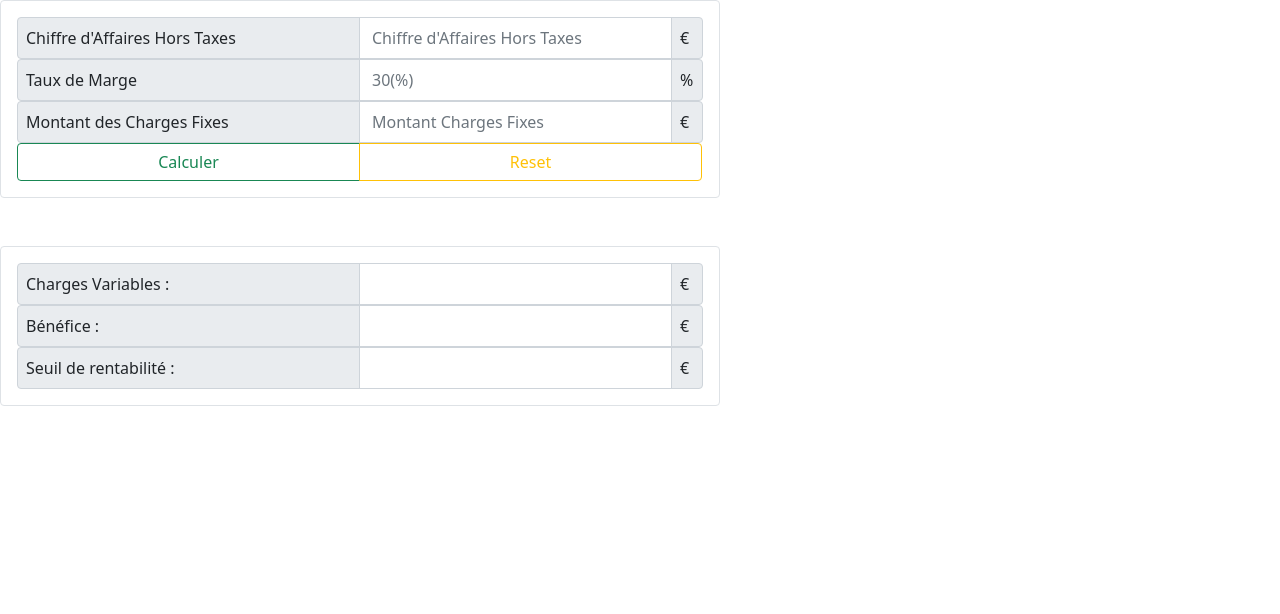
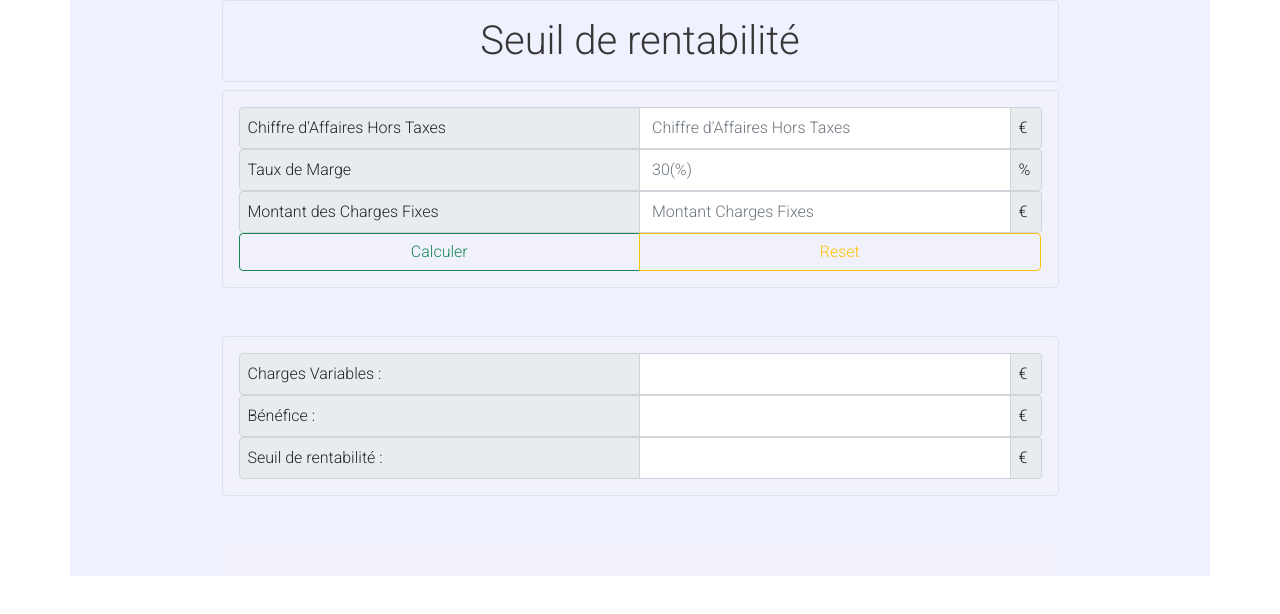
Before and after one commit to ludo06000/Break-even-calculation, a plain HTML site: page index.html in a window 1280 px wide. Drawn offline with nearby package versions, Linux system fonts and the light colour scheme.

Commit message:
commit mise à jour app

```diff
--- a/index.html
+++ b/index.html
@@ -7,6 +7,7 @@
 
     <!-- StyleSheet -->
     <link href="https://cdn.jsdelivr.net/npm/bootstrap@5.1.3/dist/css/bootstrap.min.css" rel="stylesheet" integrity="sha384-1BmE4kWBq78iYhFldvKuhfTAU6auU8tT94WrHftjDbrCEXSU1oBoqyl2QvZ6jIW3" crossorigin="anonymous">
+    <link href="https://fonts.googleapis.com/css2?family=Roboto:wght@100;300&display=swap" rel="stylesheet">
     <link rel="stylesheet" href="style.css">
 
     <!-- Script -->
@@ -16,12 +17,12 @@
     <title>Break-even calculation</title>
 </head>
 <body>
-    <header>
-
+    <header class="container d-flex justify-content-center">
+        <h1 class="w-75 text-center border rounded p-3" >Seuil de rentabilité</h1>
     </header>
 
-    <div class="w-75">
-        <form class="w-75 border rounded p-3">
+    <div class="container d-flex flex-column align-items-center">
+        <form class="w-75 border rounded p-3 boxContainer">
             <div class="input-group flex-nowrap">
                 <span class="input-group-text w-50 p-2" id="addon-wrapping">Chiffre d'Affaires Hors Taxes</span>
                 <input type="text" class="form-control" id="caht" placeholder="Chiffre d'Affaires Hors Taxes">
@@ -43,7 +44,7 @@
 
             </div>
         </form>
-        <div class="w-75 border rounded p-3 mt-5">
+        <div class="w-75 border rounded p-3 mt-5 boxContainer">
             <div class="input-group flex-nowrap">
                 <span class="input-group-text w-50 p-2" id="addon-wrapping">Charges Variables : </span>
                 <input type="text" class="form-control" id="variableCostView" >
@@ -61,7 +62,7 @@
             </div>
 
         </div>
-        <div id="graphContainer" class="w-75">
+        <div id="graphContainer" class="w-75 rounded p-3 mt-5 boxContainer">
 
         </div>
     </div>
--- a/script.js
+++ b/script.js
@@ -36,6 +36,7 @@ function breakEventPoint() {
 
     let canvas = document.querySelector(".graphSr");
     let context = canvas.getContext('2d');
+    graphContainer.classList.add('border');
 
     var data = {
         labels : ['0', caht.value*0.3333, caht.value*0.6666, caht.value, caht.value*1.3333, caht.value*1.6666],
@@ -88,4 +89,5 @@ resetBtn.addEventListener('click', function(){
     srView.value = "";
     let element = document.querySelector(".graphSr");
     element.remove();
+    graphContainer.classList.remove('border');
 })
--- a/style.css
+++ b/style.css
@@ -1,3 +1,18 @@
+*{
+    font-family: 'Roboto', sans-serif;
+}
+h1{
+    color: #363636;
+}
 .acronym {
     width: 32px;
 }
+
+.container {
+
+    background-color: #f0f1ff;
+}
+
+.boxContainer {
+    background-color: #f1f1fc;
+}
```
